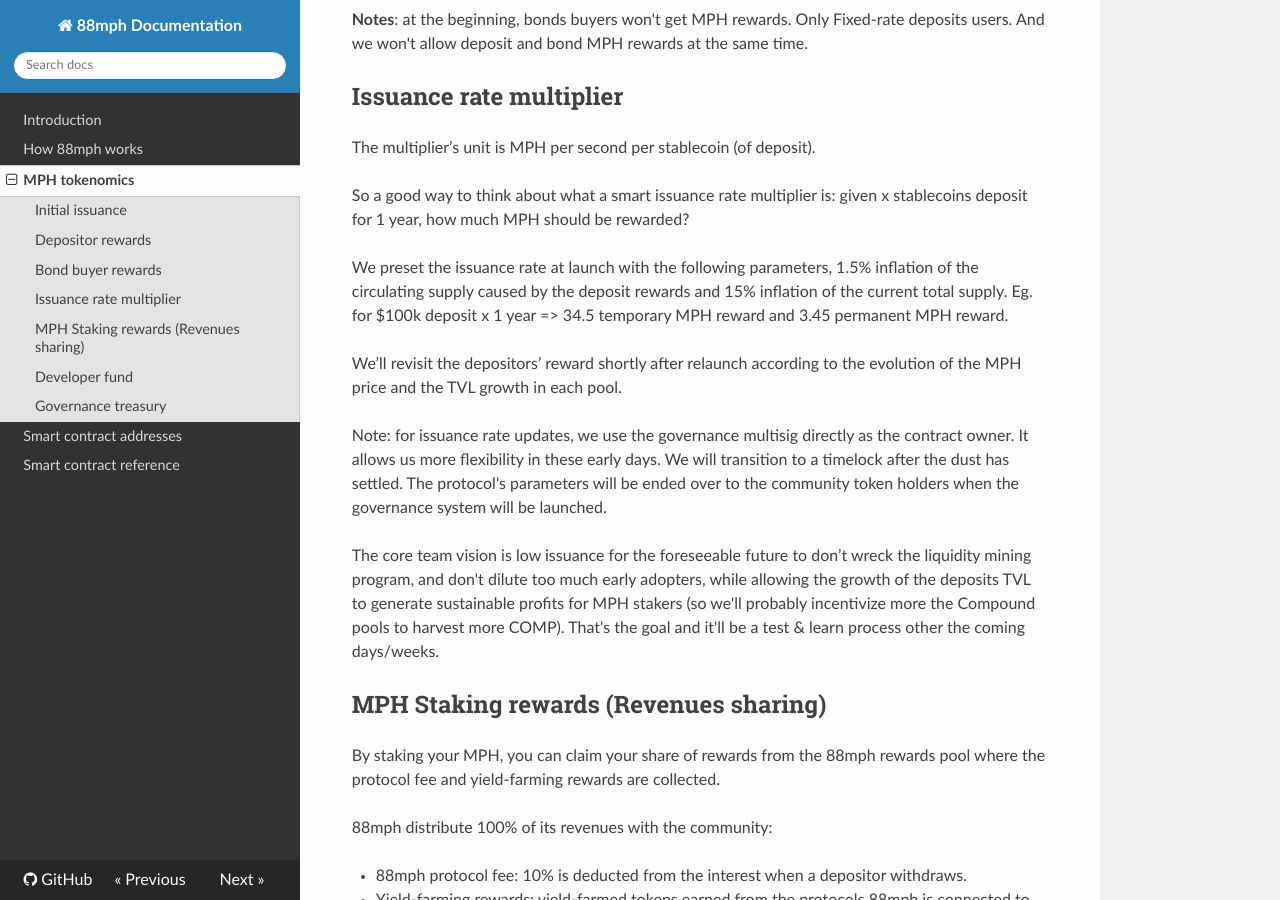
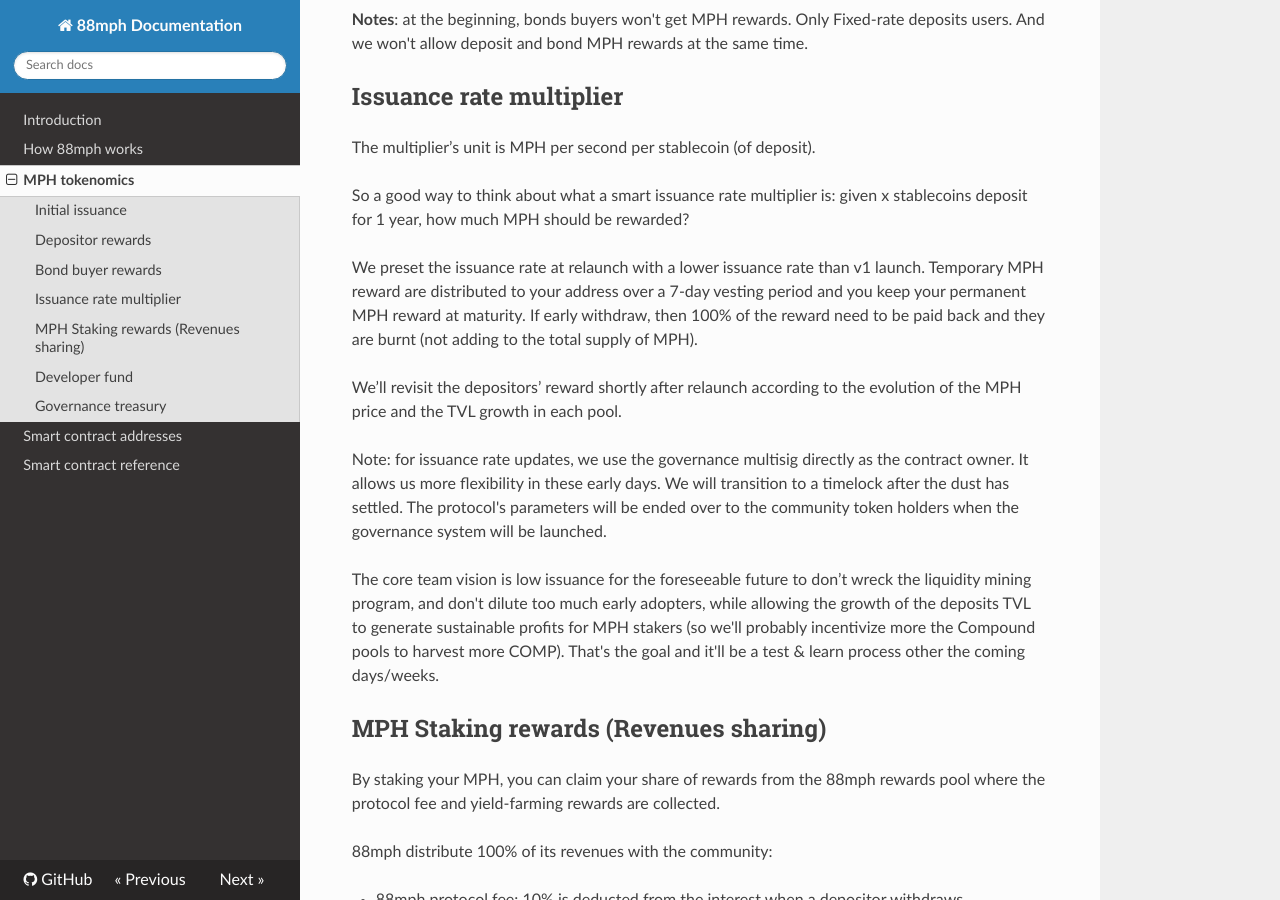
Before and after one commit to 88mphapp/docs, an MkDocs documentation site: the page built from docs/mph.md, in a window 1280 px wide and 900 px high, scrolled down 1088 px. Built offline with MkDocs 1.6.1, drawn with Linux system fonts in a browser that asks for light colours; nearby versions of some CDN libraries; formulas are drawn with MathJax 3.

Commit message:
Update mph.md

```diff
--- a/docs/mph.md
+++ b/docs/mph.md
@@ -35,7 +35,7 @@
 
 So a good way to think about what a smart issuance rate multiplier is: given x stablecoins deposit for 1 year, how much MPH should be rewarded?
 
-We preset the issuance rate at launch with the following parameters, 1.5% inflation of the circulating supply caused by the deposit rewards and 15% inflation of the current total supply. Eg. for $100k deposit x 1 year => 34.5 temporary MPH reward and 3.45 permanent MPH reward.
+We preset the issuance rate at relaunch with a lower issuance rate than v1 launch. Temporary MPH reward are distributed to your address over a 7-day vesting period and you keep your permanent MPH reward at maturity. If early withdraw, then 100% of the reward need to be paid back and they are burnt (not adding to the total supply of MPH).
 
 We’ll revisit the depositors’ reward shortly after relaunch according to the evolution of the MPH price and the TVL growth in each pool.
 
```
